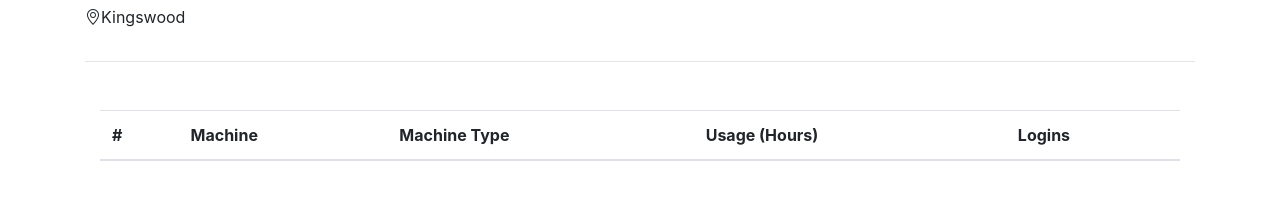
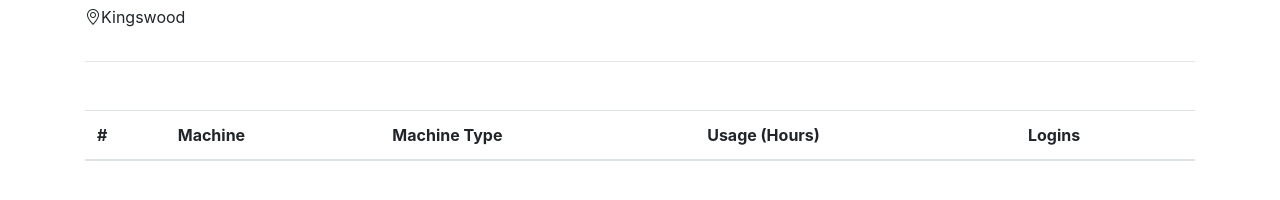
Before and after one commit to wsu-tss/machine_dashboard, a Jekyll site: the page built from collections/_locations/kwd.md, in a window 1280 px wide. Shown: the part 147-347 px from the top of the page. Built offline with Jekyll 4.4.1, drawn with Linux system fonts in a browser that asks for light colours; nearby versions of some CDN libraries.

Commit message:
fixed layout of table

```diff
--- a/_layouts/location.html
+++ b/_layouts/location.html
@@ -12,7 +12,7 @@ layout: default
 </div>
 <hr>
 
-<div class="container mt-5">
+<div class="mt-5">
     <table class="table" id="machineList">
         <thead>
             <tr>
```
